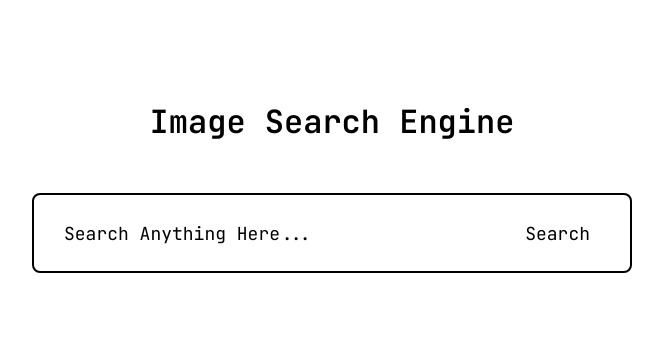
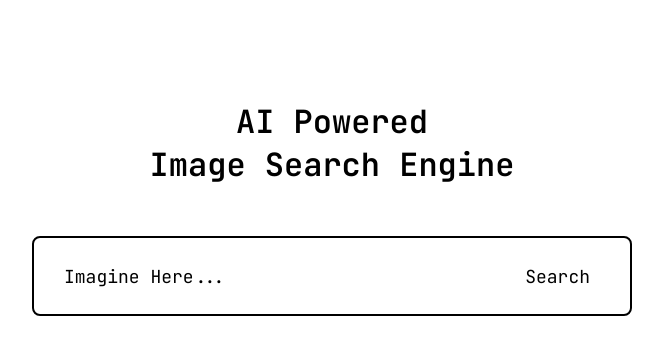
Before and after one commit to finsalaco93/Image-Search-Engine, a plain HTML site: page index.html in a window 1280 px wide. Shown: the whole page, without its empty margins (308-971 px from the left). Drawn offline with Linux system fonts and the light colour scheme.

Commit message:
Update index.html

```diff
--- a/index.html
+++ b/index.html
@@ -8,9 +8,9 @@
 </head>
 <body>
 
-  <h1>Image Search Engine</h1>
+  <h1>AI Powered <br> Image Search Engine</h1>
   <form id="search-form">
-    <input type="text" id="search-box" placeholder="Search Anything Here...">
+    <input type="text" id="search-box" placeholder="Imagine Here...">
     <button>Search</button>
   </form>
   <div id="search-result"></div>
```
